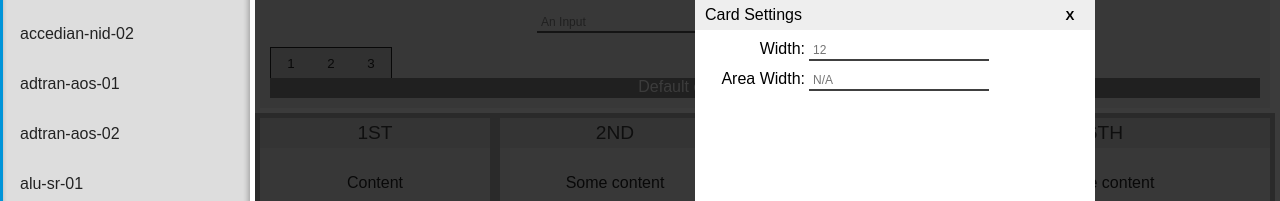
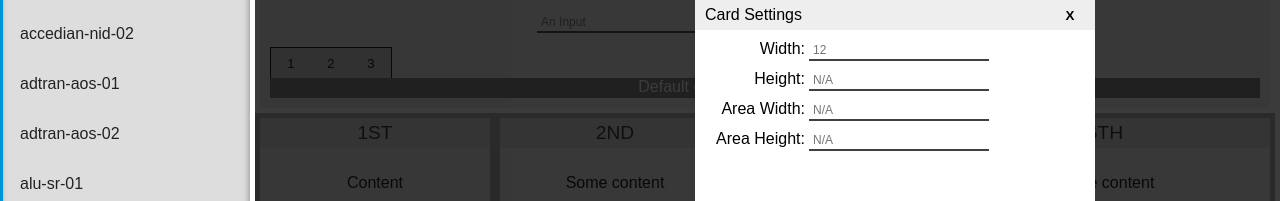
Before and after one commit to AndyTuttle12/ux_sandbox, a React (Create React App) app: page / in a window 1280 px wide. Both pictures are taken after a click on the button 1225 px from the left and 176 px from the top of the page. Shown: the part 250-451 px from the top of the page. Built offline with nearby package versions, Linux system fonts and the light colour scheme; no server answers.

Commit message:
Added more editable fields to settings.

```diff
--- a/src/components/Card/index.jsx
+++ b/src/components/Card/index.jsx
@@ -56,6 +56,7 @@ export default class Card extends Component {
         spanWidth,
         spanHeight,
         areaWidth,
+        areaHeight,
         offsetHeight,
         offsetWidth,
         collapsible,
@@ -133,17 +134,32 @@ export default class Card extends Component {
                     <label htmlFor="width">Width:</label>
                     <TextInput
                       id="width"
-                      placeholder={spanWidth.toString()}
+                      placeholder={spanWidth ? spanWidth.toString() : 'N/A'}
                       onChange={(e) => console.log(`Width: ${e.target.value}`)}
+                    />
+                  </div>
+                  <div className="settings-content-row">
+                    <label htmlFor="height">Height:</label>
+                    <TextInput
+                      id="height"
+                      placeholder={spanHeight ? spanHeight.toString() : 'N/A'}
+                      onChange={(e) => console.log(`Height: ${e.target.value}`)}
                     />
                   </div>
                   <div className="settings-content-row">
                     <label htmlFor="areaWidth">Area Width:</label>
                     <TextInput
                       id="areaWidth"
-                      disabled={areaWidth ? false : true}
                       placeholder={areaWidth ? areaWidth.toString() : 'N/A'}
-                      onChange={(e) => console.log(`Width: ${e.target.value}`)}
+                      onChange={(e) => console.log(`Area Width: ${e.target.value}`)}
+                    />
+                  </div>
+                  <div className="settings-content-row">
+                    <label htmlFor="areaHeight">Area Height:</label>
+                    <TextInput
+                      id="areaHeight"
+                      placeholder={areaHeight ? areaHeight.toString() : 'N/A'}
+                      onChange={(e) => console.log(`Area Height: ${e.target.value}`)}
                     />
                   </div>
                 </div>
```
